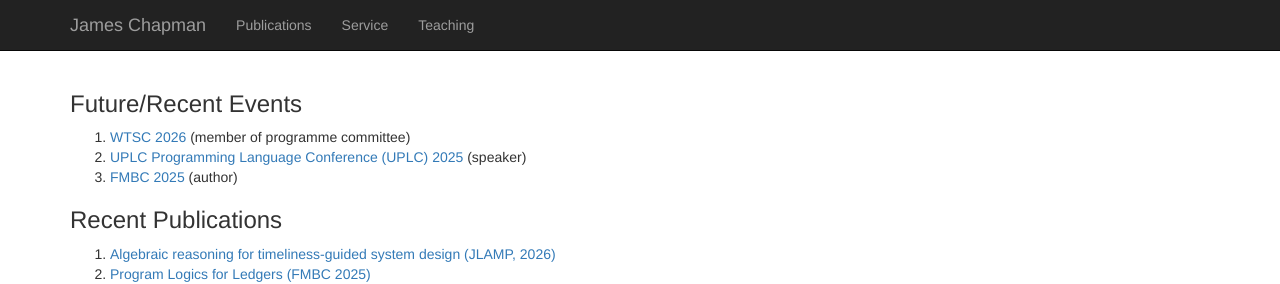
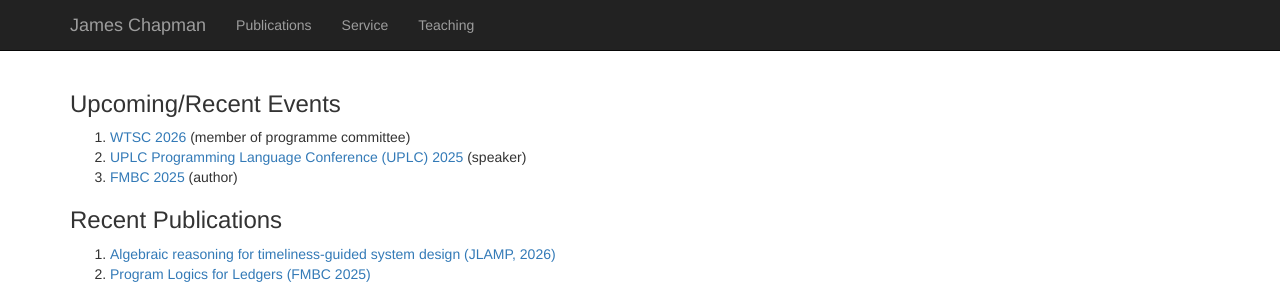
Before and after one commit to jmchapman/jmchapman.github.io, a Jekyll site: the page built from index.html, in a window 1280 px wide. Shown: the top 284 px of the page. Built offline with Jekyll 4.4.1, drawn with Linux system fonts in a browser that asks for light colours; nearby versions of some CDN libraries.

Commit message:
future/upcoming index.html

```diff
--- a/index.html
+++ b/index.html
@@ -4,7 +4,7 @@ title: James Chapman
 ---
 <div class="blurb">
   <article>
-    <h3>Future/Recent Events</h3>
+    <h3>Upcoming/Recent Events</h3>
     <ol>
       <li><a href="https://fc26.ifca.ai/wtsc/">WTSC 2026</a> (member of programme committee)</li>
 	  <li><a href="">UPLC Programming Language Conference (UPLC) 2025</a> (speaker)</li>
```
